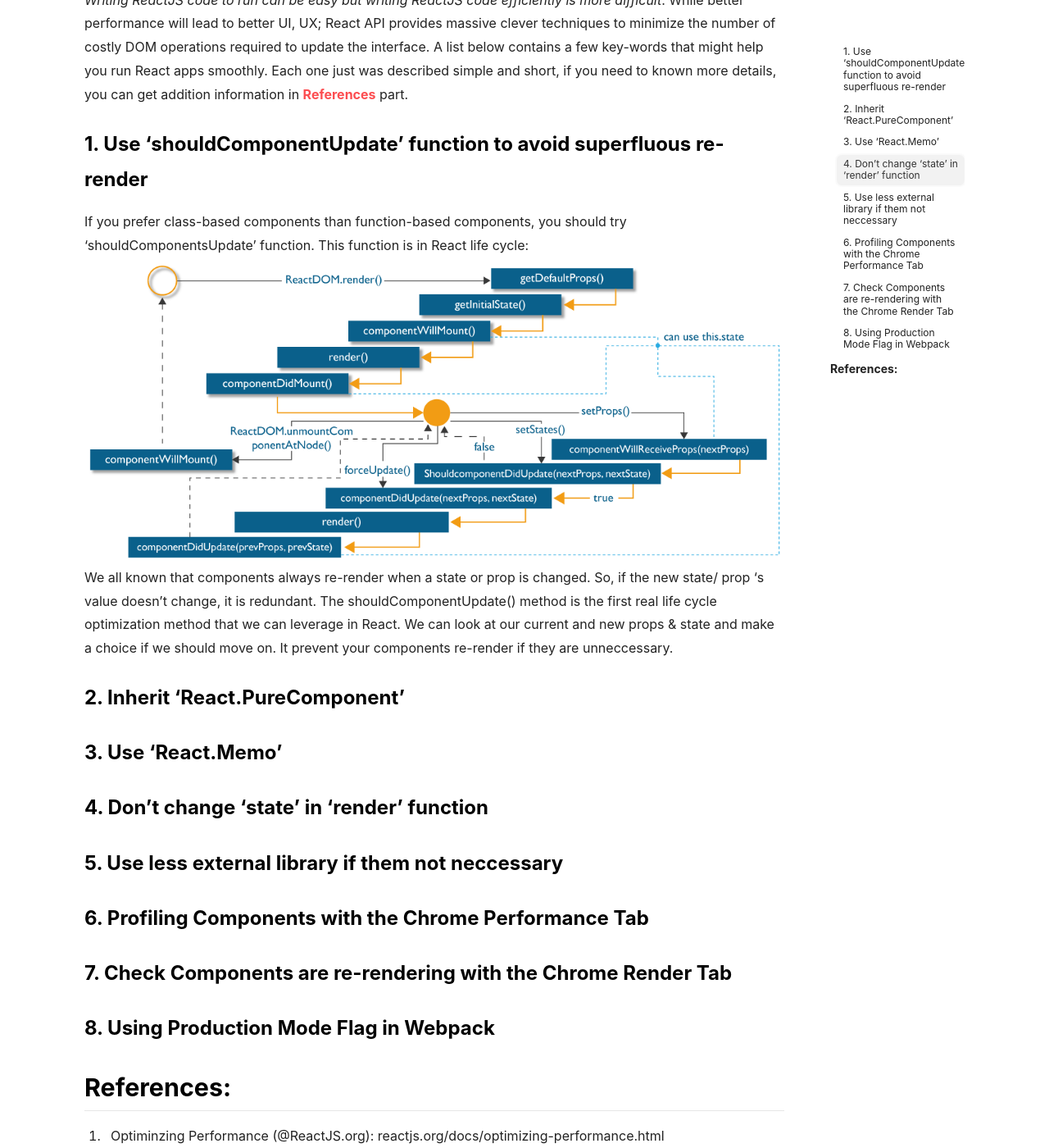
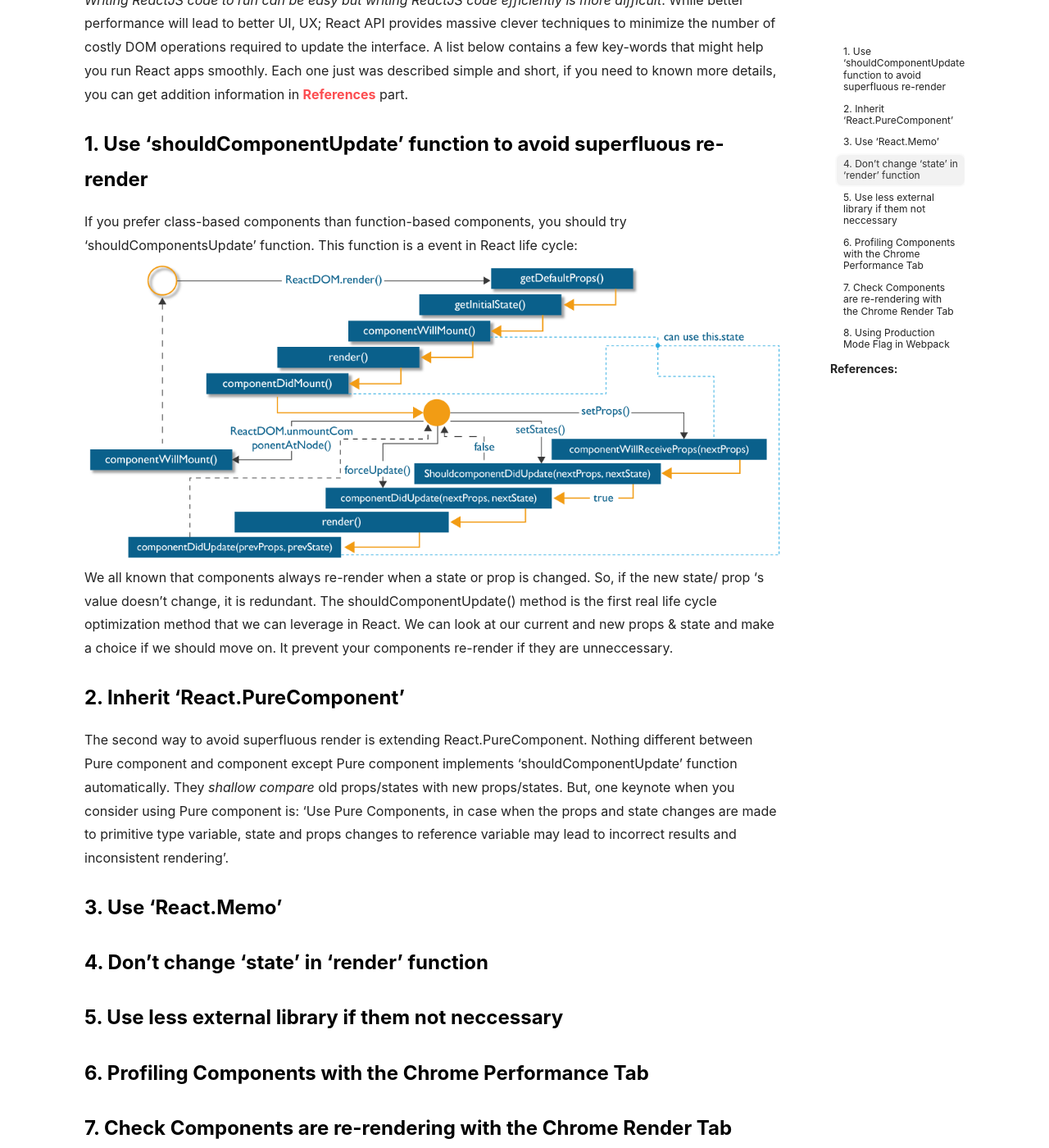
Before and after one commit to damminhtien/damminhtien.github.io, a Jekyll site: the page built from _posts/2019-10-07-Optimize_react.md, in a window 1280 px wide and 1400 px high, scrolled down 876 px. Shown: the whole window at 82% size. Built offline with Jekyll 4.4.1, drawn with Linux system fonts in a browser that asks for light colours; nearby versions of some CDN libraries; emoji names are drawn with the system emoji font.

Commit message:
update optimize_app post

```diff
--- a/_posts/2019-10-07-Optimize_react.md
+++ b/_posts/2019-10-07-Optimize_react.md
@@ -19,11 +19,12 @@ article_header:
 *Writing ReactJS code to run can be easy but writing ReactJS code efficiently is more difficult*. While better performance will lead to better UI, UX; React API provides massive clever techniques to minimize the number of costly DOM operations required to update the interface.  A list below contains a few key-words that might help you run React apps smoothly. Each one just was described simple and short, if you need to known more details, you can get addition information in [References](#references) part.
 
 ### 1. Use 'shouldComponentUpdate' function to avoid superfluous re-render
-If you prefer class-based components than function-based components, you should try 'shouldComponentsUpdate' function. This function is in React life cycle:
+If you prefer class-based components than function-based components, you should try 'shouldComponentsUpdate' function. This function is a event in React life cycle:
 ![reactlifecycle](/assets/images/reactlifecycle.png)
 We all known that components always re-render when a state or prop is changed. So, if the new state/ prop 's value doesn't change, it is redundant. The shouldComponentUpdate() method is the first real life cycle optimization method that we can leverage in React. We can look at our current and new props & state and make a choice if we should move on. It prevent your components re-render if they are unneccessary.
 
 ### 2. Inherit 'React.PureComponent'
+The second way to avoid superfluous render is extending React.PureComponent. Nothing different between Pure component and component except Pure component implements 'shouldComponentUpdate' function automatically. They *shallow compare* old props/states with new props/states. But, one keynote when you consider using Pure component is: 'Use Pure Components, in case when the props and state changes are made to primitive type variable, state and props changes to reference variable may lead to incorrect results and inconsistent rendering'.
 
 ### 3. Use 'React.Memo'
 
```
